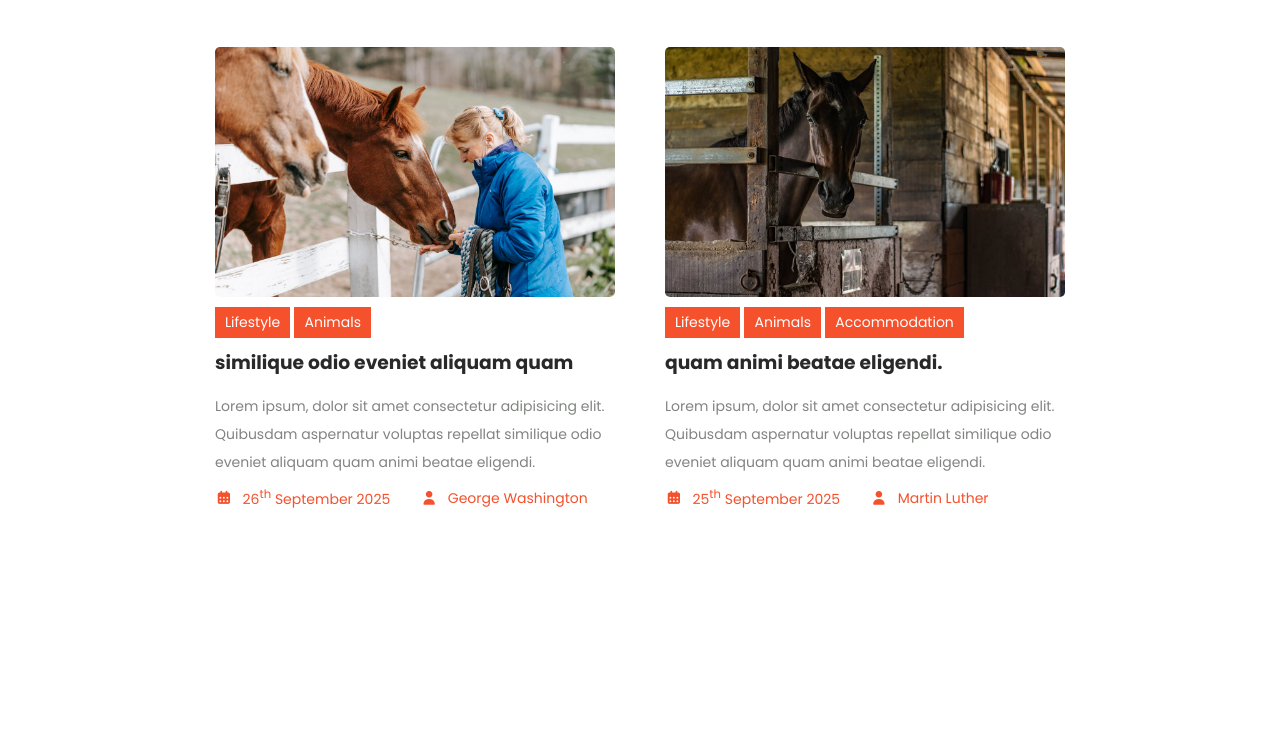
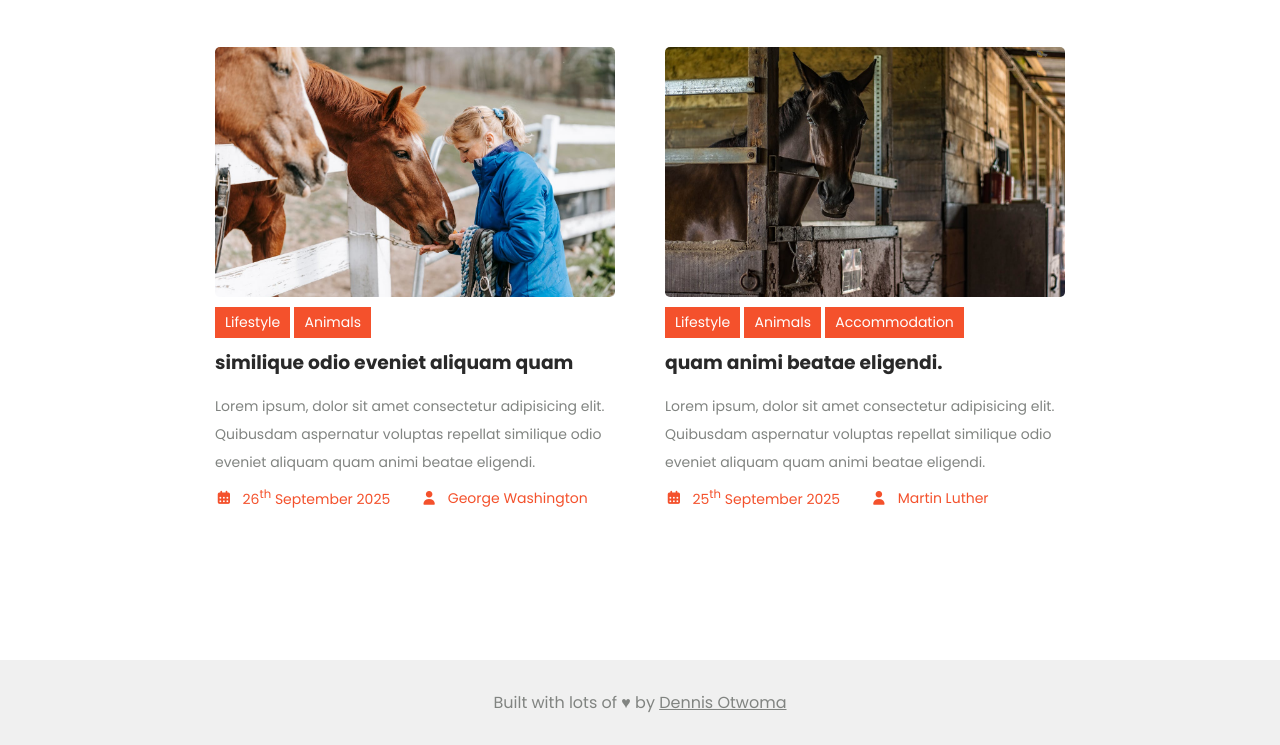
Before and after one commit to de-scientist/horse-club-SD20255, a website built with Vite: page index.html in a window 1280 px wide. Shown: the part 4921-5666 px from the top of the page. Before the commit the page ends 5581 px from the top, so only its background shows below. Built offline with nearby package versions, Linux system fonts and the light colour scheme.

Commit message:
build the footer

```diff
--- a/index.html
+++ b/index.html
@@ -778,5 +778,13 @@
       </div>
     </section>
     <!-- End of blog section -->
+    <!-- Footer -->
+    <footer class="footer">
+      <p class="footer-text">
+        Built with lots of &hearts; by
+        <a href="https://github.com/codeme254" target="_blank">Dennis Otwoma</a>
+      </p>
+    </footer>
+    <!-- End of the footer -->
   </body>
 </html>
--- a/src/style.css
+++ b/src/style.css
@@ -487,3 +487,20 @@ body {
   text-transform: capitalize;
 }
 /* End of blog section styling */
+
+/* Footer stylings */
+.footer {
+  padding: 3rem;
+  background-color: var(--color-grey-lighter);
+}
+
+.footer-text {
+  text-align: center;
+  color: var(--color-grey);
+}
+
+.footer-text a {
+  color: var(--color-grey);
+  text-decoration: underline;
+}
+/* End of footer stylings */
```
